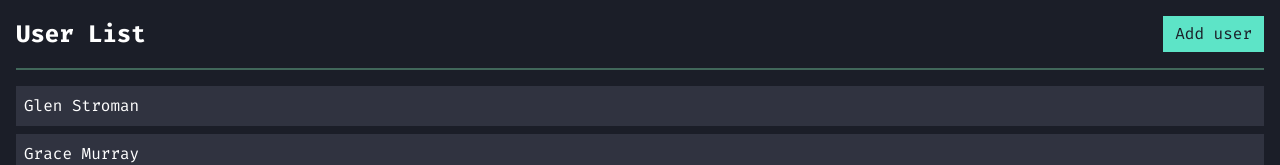
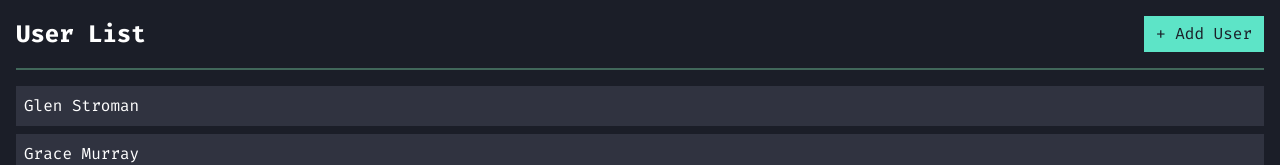
Before and after one commit to SmackSmash/grider-media-ts, a React (Vite) app: page / in a window 1280 px wide. Shown: the top 165 px of the page. Built offline with nearby package versions, Linux system fonts and the light colour scheme; data requests are answered from the project's data file.

Commit message:
Tiny change

```diff
--- a/src/App.tsx
+++ b/src/App.tsx
@@ -15,7 +15,7 @@ const App = () => {
       <header className='flex justify-between items-center border-b-2 border-poimandres-darkgreen mb-4 pb-4'>
         <h1 className='text-2xl font-bold'>User List</h1>
         <Button success onClick={handleClick}>
-          Add user
+          + Add User
         </Button>
       </header>
       <UsersList />
```
